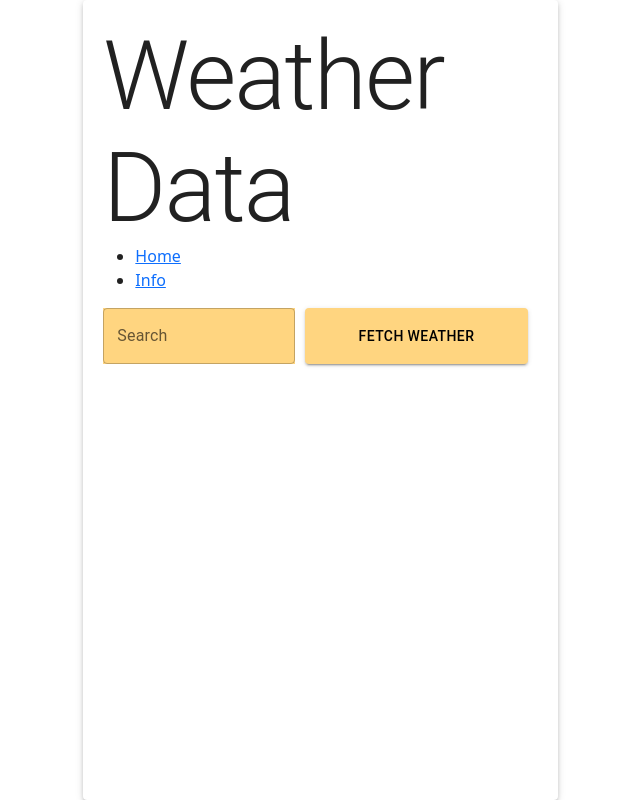
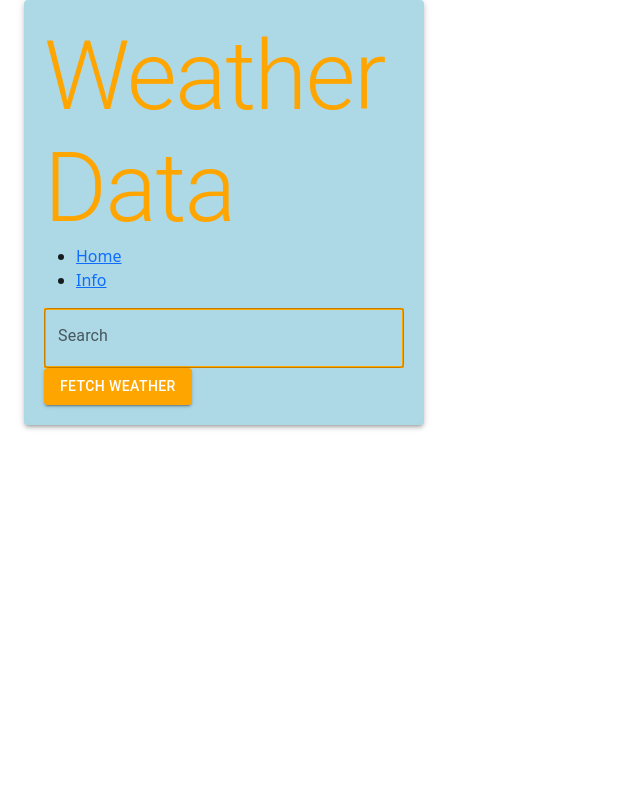
Before and after one commit to FilipMedrala/Team1_IE, a React (Vite) app in the folder vic_sun_app/react-app/: page / in a window 1280 px wide. Shown: the whole page, without its empty margins (0-640 px from the left). Built offline with nearby package versions, Linux system fonts and the light colour scheme.

Commit message:
Separate page display

```diff
--- a/vic_sun_app/react-app/src/App.css
+++ b/vic_sun_app/react-app/src/App.css
@@ -1,38 +1,43 @@
 /* App.css */
 
-body {
-  background-color: #FFFFFF;
-  color: #FFD580;
-}
-
 .container {
-  max-width: 80%;
-  margin-left: 10%;
-  margin-right: 10%;
+    display: flex;
+    flex-direction: column;
+    align-items: center;
+    justify-content: center;
+    height: 100vh;
   }
 
   .paper {
-  height: 100vh;
     padding: 20px;
-  width: 80%;
-  margin: 0 auto;
-  background-color: lightblue;
+    width: 400px;
+    margin: auto;
+  }
+
+  .MuiTextField-root {
+    width: 100%;
+    margin-bottom: 15px;
+    input {
+      border: 2px solid orange; /* Set border color to orange */
+    }
+  }
+
+  .MuiButton-root {
+    background-color: orange !important; /* Set button background color to orange */
+    color: white !important; /* Set button text color to white */
   }
 
   .error {
     color: red;
   }
 
-.input-container {
-  display: flex;
-  margin-bottom: 20px;
+  /* Add other styles as needed */
+
+  /* Override default link color */
+  a {
+    color: orange;
   }
 
-/* Apply styles to both TextField and Button inside the input-container class */
-.input-container .MuiTextField-root,
-.input-container .MuiButton-root {
-  flex: 1;
-  margin-right: 10px;
-  background-color: #FFD580;
-  color: black;
+  a:hover {
+    text-decoration: underline;
   }
--- a/vic_sun_app/react-app/src/App.tsx
+++ b/vic_sun_app/react-app/src/App.tsx
@@ -1,3 +1,4 @@
+// App.jsx
 import { useState } from 'react';
 import axios from 'axios';
 import {
@@ -16,7 +17,7 @@ import {
 } from '@mui/material';
 import MyArcProgress from './Arc';
 import Info from './Info';
-import './App.css'; // Import the CSS file
+import './App.css'; // Make sure to include the CSS file
 
 interface WeatherData {
   current?: {
@@ -28,7 +29,7 @@ interface WeatherData {
   };
 }
 
-function App() {
+function Home() {
   const [location, setLatitude] = useState<string>('');
   const [weatherData, setWeatherData] = useState<WeatherData>({});
   const [error, setError] = useState<string | null>(null);
@@ -57,23 +58,7 @@ function App() {
   const sunset = weatherData?.current?.sunset;
 
   return (
-    <Router>
-      <Container className="container">
-        <Paper elevation={3} className="paper">
-          <Typography variant="h1">Weather Data</Typography>
-          <nav>
-            <ul>
-              <li>
-                <Link to="/">Home</Link>
-              </li>
-              <li>
-                <Link to="/info">Info</Link>
-              </li>
-            </ul>
-          </nav>
-
-          <Grid container spacing={2}>
-            <Grid item xs={12}>
+    <div>
       <div className="input-container">
         <TextField
           label="Search"
@@ -92,7 +77,7 @@ function App() {
         </Button>
       </div>
       {error && <Typography className="error">{error}</Typography>}
-              {uvIndex != undefined && (
+      {uvIndex !== undefined && (
         <div>
           <Typography variant="h2">UV Index:</Typography>
           <MyArcProgress
@@ -105,7 +90,33 @@ function App() {
           <Typography>Sunset: {sunset}</Typography>
         </div>
       )}
+    </div>
+  );
+}
+
+function App() {
+  return (
+    <Router>
+      <Container className="container">
+        <Paper elevation={3} className="paper" sx={{ backgroundColor: 'lightblue' }}>
+          <Typography variant="h1" sx={{ color: 'orange' }}>
+            Weather Data
+          </Typography>
+          <nav>
+            <ul>
+              <li>
+                <Link to="/">Home</Link>
+              </li>
+              <li>
+                <Link to="/info">Info</Link>
+              </li>
+            </ul>
+          </nav>
+
+          <Grid container spacing={2}>
+            <Grid item xs={12}>
               <Routes>
+                <Route path="/" element={<Home />} />
                 <Route path="/info" element={<Info />} />
               </Routes>
             </Grid>
--- a/vic_sun_app/react-app/src/Info.tsx
+++ b/vic_sun_app/react-app/src/Info.tsx
@@ -1,6 +1,3 @@
-// import { useState } from 'react'
-// import reactLogo from './assets/react.svg'
-// import viteLogo from '/vite.svg'
 import './App.css'
 import hat from './assets/hat.png'
 import map from './assets/map.png'
```
Also changed, not shown: 2 other files (tests, documents, lock files or other folders). Lines whose indentation alone changed are shown as unchanged.
